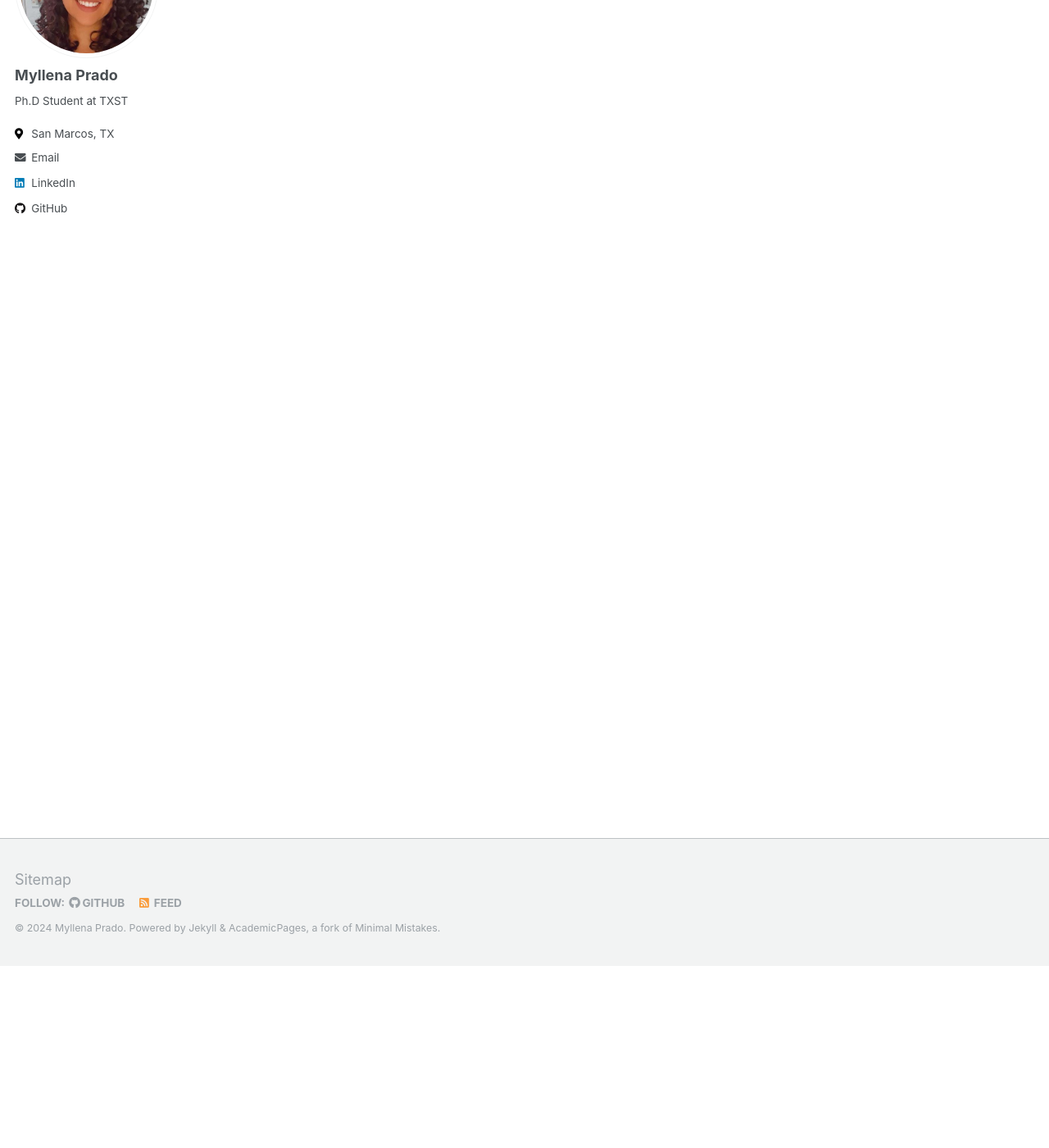
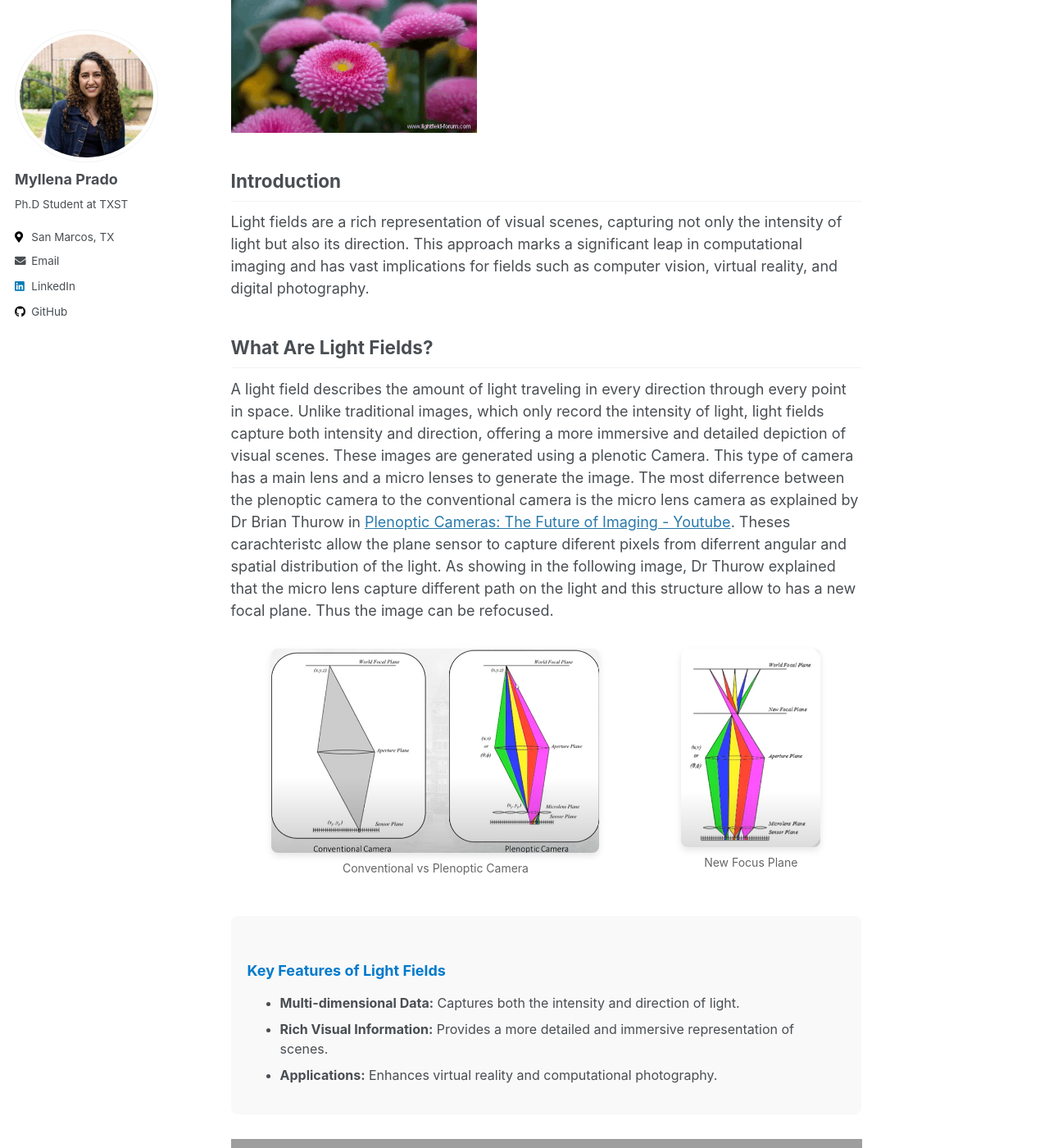
Before and after one commit to MyllenaAPrado/MyllenaAPrado.github.io, a Jekyll site: the page built from _posts/2024-08-19-ligth-fields.md, in a window 1280 px wide and 1400 px high, scrolled down 222 px. Shown: the whole window at 82% size. Built offline with Jekyll 4.4.1, drawn with Linux system fonts in a browser that asks for light colours; some of the changed text lies outside the part shown; grey boxes are pictures that could not be loaded.

Commit message:
new post

```diff
--- a/Gemfile
+++ b/Gemfile
@@ -13,10 +13,11 @@ gem "github-pages", group: :jekyll_plugins
 
 # If you want to use Jekyll native, uncomment the line below.
 # To upgrade, run `bundle update`.
+gem 'tzinfo-data', platforms: [:mingw, :mswin, :x64_mingw, :jruby]
 
 # gem "jekyll"
 
-gem "wdm", "~> 0.1.0" if Gem.win_platform?
+# gem "wdm", "~> 0.1.0" if Gem.win_platform?
 
 # If you have any plugins, put them here!
 group :jekyll_plugins do
--- a/_config.yml
+++ b/_config.yml
@@ -224,6 +224,10 @@ defaults:
       share: true
       comments: true
 
+collections:
+  categories:
+    output: true
+
 # Sass/SCSS
 sass:
   sass_dir: _sass
--- a/_data/navigation.yml
+++ b/_data/navigation.yml
@@ -3,13 +3,13 @@ main:
   - title: "Research"
     url: /research/
 
-  - title: "Teaching"
-    url: /teaching/
+  - title: "Posts"
+    url: /posts/
 
   - title: "Publications"
     url: /publications/
 
-  - title: "Service"
+  - title: "Experience"
     url: /service/
 
   - title: "CV"
--- a/_posts/2023-08-18-ligth-fields.md
+++ /dev/null
@@ -1,44 +0,0 @@
----
-title: 'Light Fields'
-date: 2023-08-21
-permalink: /posts/2023/08/light-fields/
-excerpt_separator: <!--more-->
----
-<!---
-
-Light fields is a 4D image that represents the spatial and angular distribution of a ligth in a defined space.
-These imagens are generated using a plenotic Camera. This type of camera has a mayn lens and a micro lenses to generate the image.
-The most diferrence between the plenoptic camera to the conventional camera is the micro lens camera as explained by Dr Brian Thurow in
-[Plenoptic Cameras: The Future of Imaging - Youtube](https://www.youtube.com/watch?v=nyRgcD4VxE8). Theses carachteristc allow the sensor plane to
-capture diferent pixels from diferrent angular and spatial distribution of the light. As showing in the following image, Dr Thurow explained that the micro lens capture different path on the light and this structure allow to has a new focal plane. Thus the image can be refocused.
-
-<img src="/files/posts/conventional vs plenoptic camera.png"  width="400" height="200">
-<img src="/files/posts/new focus plane.png"  width="300" height="150">
-[Plenoptic Cameras: The Future of Imaging - Youtube](https://www.youtube.com/watch?v=nyRgcD4VxE8)
-
-
-The light fields image is composed by the diferrent perspective views that are generated by the micro lens, called sub-aperture image (SAI). Christopher Hahne explained with the following image that the sub-aperture image consist in pixels from the same relative micro image position u (highlighted by colour).
-
-<img src="/files/posts/SAI.gif"  width="600" height="300">
-
-[The Standard Plenoptic Camera - Christopher Hahne](http://www.plenoptic.info/index.html)
-
-
-
-Christopher Hahne explained that: "For instance, the central position u1, highlighted in yellow colour, corresponds to the central view whereas surrounding micro image positions u, e.g. blue or green, represent adjacent views from different perspective". The representation of a subaperture is showing in the following:
-
-<img src="/files/posts/MultipleSAI.png"  width="400" height="200">
-
-[The Standard Plenoptic Camera - Christopher Hahne](http://www.plenoptic.info/index.html)
-
-
-
-
-
-Bibliography:
-
- - [The Standard Plenoptic Camera - Christopher Hahne](http://www.plenoptic.info/index.html)
-
- - [Plenoptic Cameras: The Future of Imaging - Youtube](https://www.youtube.com/watch?v=nyRgcD4VxE8)
-
- -->
--- /dev/null
+++ b/_posts/2024-08-19-ligth-fields.md
@@ -0,0 +1,76 @@
+---
+title: "Light Fields"
+date: 2024-08-19
+permalink: /posts/2023/08/light-fields/
+excerpt_separator: <!--more-->
+categories: deep-learning
+header:
+  og_image: "/files/posts/2024-08-19-ligth-fields/light-field.gif"  # Replace with the path to your desired image
+---
+
+<!-- Hero Image Section -->
+<img src="/files/posts/2024-08-19-ligth-fields/light-field.gif" alt="Light Fields" width="300" height="150"> <!-- Replace with the actual path to your GIF -->
+
+<!-- Introduction with Emphasis -->
+## Introduction
+Light fields are a rich representation of visual scenes, capturing not only the intensity of light but also its direction. <!--more-->
+This approach marks a significant leap in computational imaging and has vast implications for fields such as computer vision, virtual reality, and digital photography.
+
+
+<!-- Section with Highlight -->
+## What Are Light Fields?
+A light field describes the amount of light traveling in every direction through every point in space. Unlike traditional images, which only record the intensity of light, light fields capture both intensity and direction, offering a more immersive and detailed depiction of visual scenes. These images are generated using a plenotic Camera. This type of camera has a main lens and a micro lenses to generate the image.
+The most diferrence between the plenoptic camera to the conventional camera is the micro lens camera as explained by Dr Brian Thurow in [Plenoptic Cameras: The Future of Imaging - Youtube](https://www.youtube.com/watch?v=nyRgcD4VxE8). Theses carachteristc allow the plane sensor to capture diferent pixels from diferrent angular and spatial distribution of the light. As showing in the following image, Dr Thurow explained that the micro lens capture different path on the light and this structure allow to has a new focal plane. Thus the image can be refocused.
+
+<!-- Fancy Image Container -->
+<div style="display: flex; justify-content: space-around; flex-wrap: wrap; margin: 20px 0;">
+  <!-- Image 1 -->
+  <div style="text-align: center; margin: 10px;">
+    <img src="/files/posts/2024-08-19-ligth-fields/conventional vs plenoptic camera.png" alt="Conventional vs Plenoptic Camera" width="400" height="150" style="border-radius: 8px; box-shadow: 0 4px 8px rgba(0, 0, 0, 0.1);">
+    <p style="font-size: 14px; color: #666; margin-top: 8px;">Conventional vs Plenoptic Camera</p>
+  </div>
+
+  <!-- Image 2 -->
+  <div style="text-align: center; margin: 10px;">
+    <img src="/files/posts/2024-08-19-ligth-fields/new focus plane.png" alt="New Focus Plane" width="170" height="150" style="border-radius: 8px; box-shadow: 0 4px 8px rgba(0, 0, 0, 0.1);">
+    <p style="font-size: 14px; color: #666; margin-top: 8px;">New Focus Plane</p>
+  </div>
+</div>
+
+
+<!-- Feature Callout Section -->
+<div style="background-color: #f9f9f9; padding: 20px; border-radius: 8px;">
+  <h3 style="color: #007acc;">Key Features of Light Fields</h3>
+  <ul style="font-size: 16px;">
+    <li><strong>Multi-dimensional Data:</strong> Captures both the intensity and direction of light.</li>
+    <li><strong>Rich Visual Information:</strong> Provides a more detailed and immersive representation of scenes.</li>
+    <li><strong>Applications:</strong> Enhances virtual reality and computational photography.</li>
+  </ul>
+</div>
+
+<!-- Embedded Video Section -->
+<div style="text-align: center; margin: 30px 0;">
+  <iframe width="560" height="315" src="https://www.youtube.com/embed/9XM5-CJzrU0" frameborder="0" allowfullscreen></iframe>
+</div>
+
+
+
+## Challenges and Future Directions
+While the potential of light fields is vast, they also present several challenges:
+- **Data Volume:** The capture and storage of light fields require substantial data storage capacity.
+- **Processing Power:** Manipulating light field data demands significant computational resources.
+- **Tool Development:** The field is still evolving, with on going development of tools and frameworks to support light field technology.
+
+## Conclusion
+Light fields are poised to revolutionize the way we capture and interact with visual information. As technology continues to advance, the impact of light fields across various industries will likely grow, opening up exciting new possibilities in digital imaging and beyond.
+
+## Bibliography
+
+- [The Standard Plenoptic Camera - Christopher Hahne](http://www.plenoptic.info/index.html)
+- [Plenoptic Cameras: The Future of Imaging - Youtube](https://www.youtube.com/watch?v=nyRgcD4VxE8)
+
+
+<!-- Call to Action -->
+<div style="text-align: center; margin-top: 50px;">
+  <a href="/posts/" style="background-color: #007acc; color: white; padding: 10px 20px; border-radius: 5px; text-decoration: none; font-weight: bold;">Explore More Posts</a>
+</div>
```
Also changed, not shown: _pages/categories.html (added, +70 -0 lines), Gemfile.lock, _pages/posts.html (line endings or trailing spaces), files/posts/2024-08-19-ligth-fields/MultipleSAI.png (renamed from files/posts/MultipleSAI.png), files/posts/2024-08-19-ligth-fields/SAI.gif (renamed from files/posts/SAI.gif), files/posts/2024-08-19-ligth-fields/conventional vs plenoptic camera.png (renamed from files/posts/conventional vs plenoptic camera.png), files/posts/2024-08-19-ligth-fields/light-field.gif (added), files/posts/2024-08-19-ligth-fields/new focus plane.png (renamed from files/posts/new focus plane.png), images/profile.png, 2 other files.
